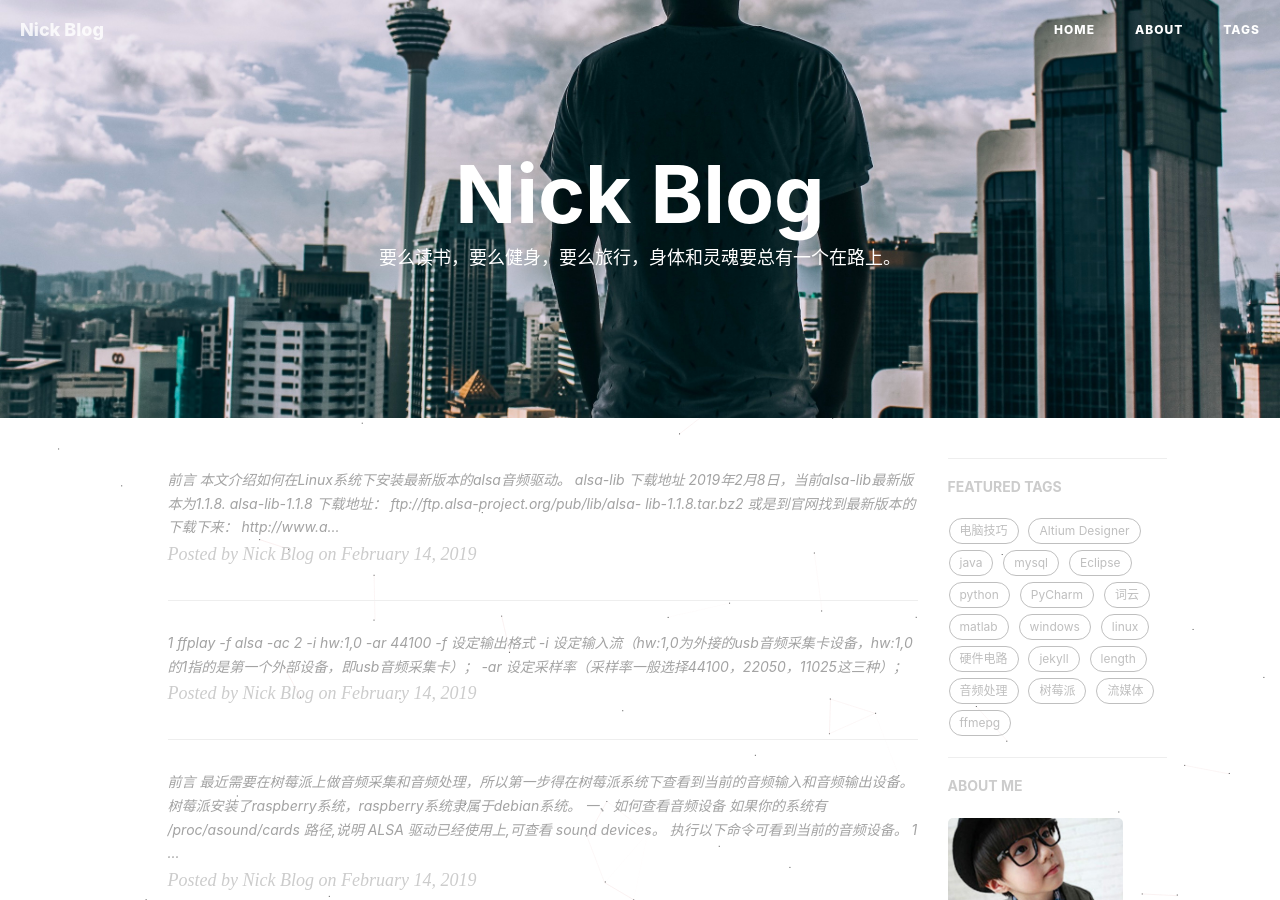
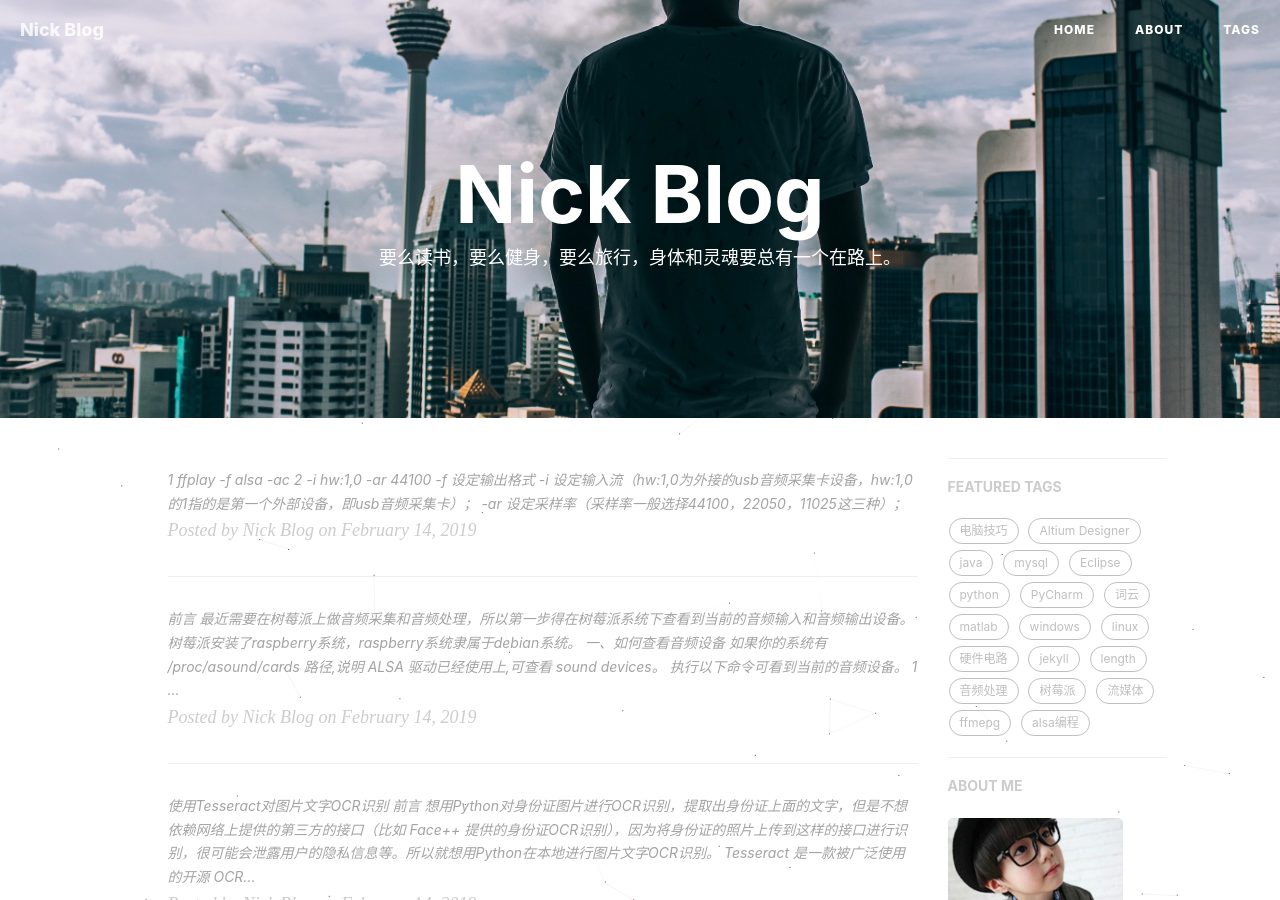
Before and after one commit to nicktcl/nicktcl.github.io, a Jekyll site: the page built from index.html, in a window 1280 px wide and 900 px high. Built offline with Jekyll 4.4.1, drawn with Linux system fonts in a browser that asks for light colours; nearby versions of some CDN libraries; the list of posts is cut into pages by our own code; comment, search, counter and statistics services are not loaded; some of the changed text lies outside the part shown.

Commit message:
Update 2019-02-08-Linux系统下安装alsa-lib-1.1.8.markdown

```diff
--- a/_posts/2019-02-08-Linux系统下安装alsa-lib-1.1.8.markdown
+++ b/_posts/2019-02-08-Linux系统下安装alsa-lib-1.1.8.markdown
@@ -6,8 +6,8 @@
 header-img: "img/post-bg-2015.jpg"
 catalog:	 true
 tags:
-    - linux
-	- alsa编程#
+- linux
+- alsa编程
 ---
 ###  前言
 
```
